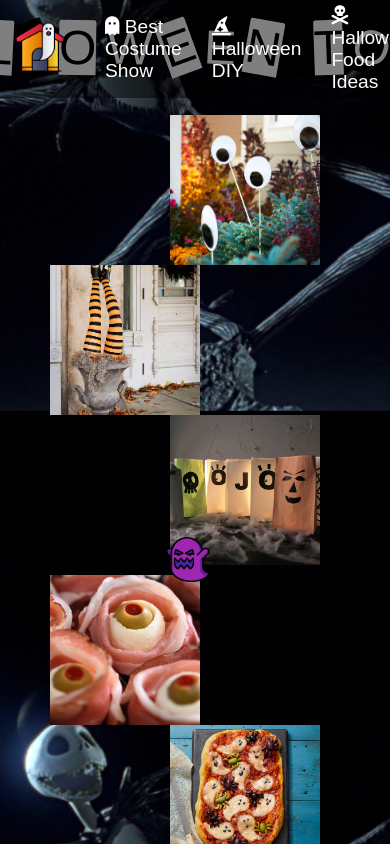
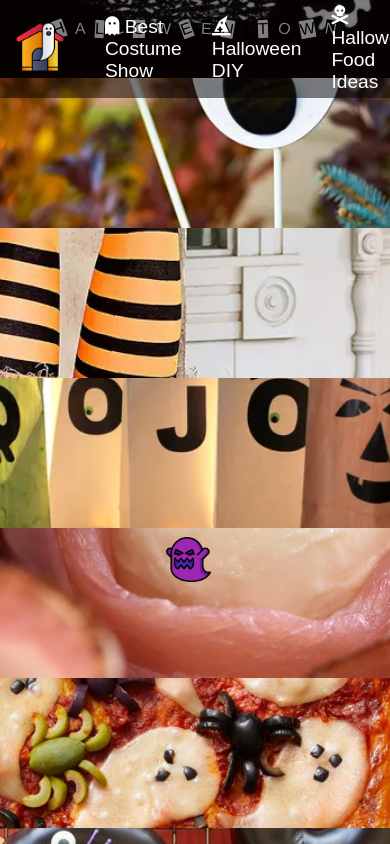
Before and after one commit to jesslee2023/Halloween-town, a plain HTML site: page index.html in a window 390 px wide. Shown: the top 844 px of the page. Drawn offline with Linux system fonts and the light colour scheme.

Commit message:
fixing some responsive issues again

```diff
--- a/styles.css
+++ b/styles.css
@@ -1,12 +1,3 @@
-@media (max-width: 768px) {
-    .container {
-        display: flex;
-        flex-direction: column;
-    }
-    body {
-        background-image: url('images/smallsizebackground.jpeg');
-    }
-}
 
 @keyframes pseudoRandomMove {
     0%, 100% {
@@ -80,6 +71,16 @@ body {
     margin: 0;
     padding: 0;
     font-family: Arial, sans-serif;
+}
+
+@media (max-width: 768px) {
+    .container {
+        display: flex;
+        flex-direction: column;
+    }
+    body {
+        background-image: url('images/smallsizebackground.jpeg');
+    }
 }
 
 .container {
@@ -192,7 +193,7 @@ body {
     width: 150px;
     height: 150px;
     object-fit: cover;
-    display: block;;
+    display: block;
 }
 
 .gallery {
@@ -215,7 +216,7 @@ body {
 }
 
 .right {
-    grid-column: 3;
+    grid-column: 2;
     z-index: 1;
     transform: translateX(-70px);
 }
@@ -337,17 +338,33 @@ body {
         display: flex;
         flex-direction: column;
         align-items: center;
-        gap: 10px;
+        gap: 0;
         margin: 40px auto;
     }
 
-    .gallery--left .gallery--right {
-        display: flex;
-        flex-direction: column;
+    .left {
+        transform: translateX(0);
+        width: 100vh;
+        height: 150px;
+    }
+
+    .right {
+        transform: translateX(0);
+        width: 100vh;
+        height: 150px;
     }
 
     .ghost img {
         width: 20%;
         height: 20%;
     }
+
+    .text--clipping {
+        font-size: 100%;
+        font-family: Arial, sans-serif;
+        display: flex;
+        flex-wrap: nowrap;
+        gap:10px;
+        margin-top: 5%;
+    }
 }
```
